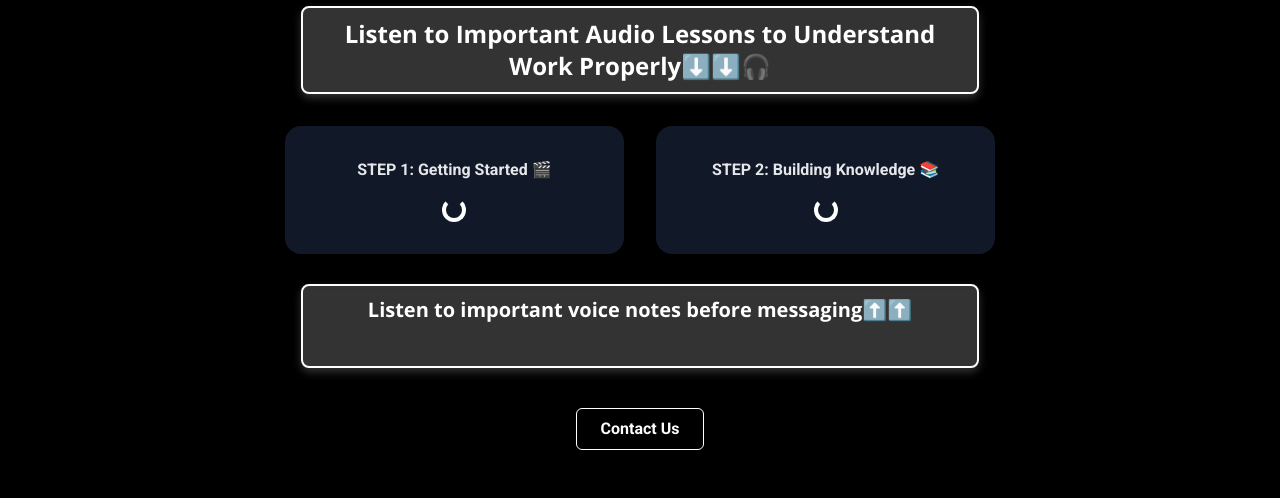
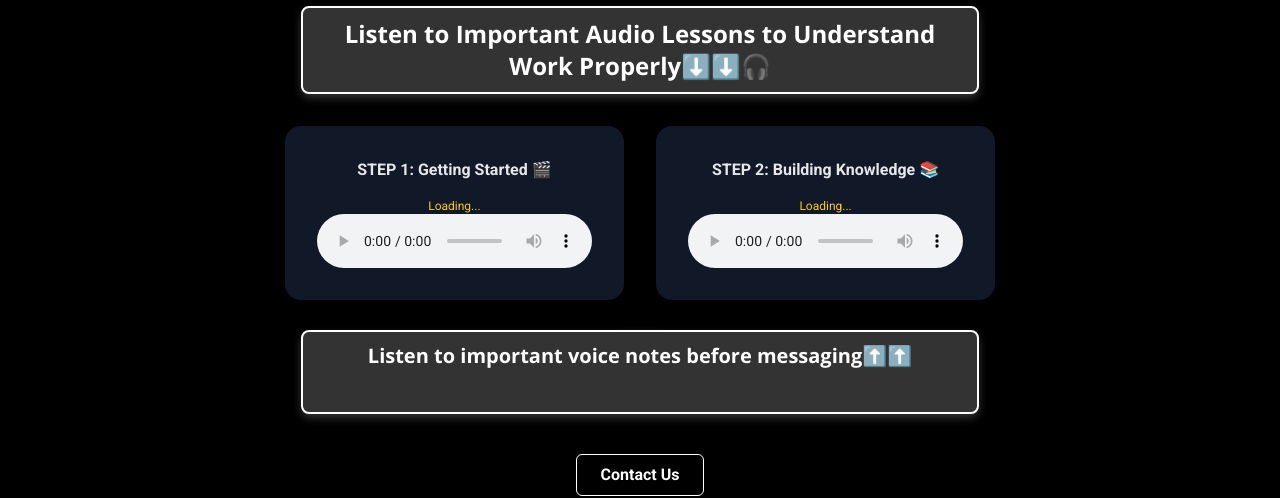
Before and after one commit to aryansighkumaya/ZIWTESTING, a plain HTML site: page index.html in a window 1280 px wide. Shown: the part 166-664 px from the top of the page. Drawn offline with nearby package versions, Linux system fonts and the light colour scheme.

Commit message:
New real time audios added

```diff
--- a/index.html
+++ b/index.html
@@ -69,23 +69,20 @@
             <ul class="flex flex-col sm:flex-row gap-8 justify-center">
                 <li class="bg-gray-900 p-8 rounded-2xl shadow-xl text-center w-full sm:w-2/5">
                     <p class="font-bold text-base mb-4">STEP 1: Getting Started 🎬</p>
-                    <div class="audio-container">
-                        <div class="loading-spinner" id="spinner1"></div>
-                        <audio controls class="w-full" id="audio1">
+                    <p id="loading1" class="text-yellow-400">Loading...</p> <!-- Loading text -->
+                    <audio id="audio1" controls class="w-full" disabled>
                         <source src="AAFREEN STEP 1.mp3" type="audio/mp3" />
                         Your browser does not support the audio element.
                     </audio>
-                    </div>
                 </li>
+
                 <li class="bg-gray-900 p-8 rounded-2xl shadow-xl text-center w-full sm:w-2/5">
                     <p class="font-bold text-base mb-4">STEP 2: Building Knowledge 📚</p>
-                    <div class="audio-container">
-                        <div class="loading-spinner" id="spinner2"></div>
-                        <audio controls class="w-full" id="audio2">
+                    <p id="loading2" class="text-yellow-400">Loading...</p> <!-- Loading text -->
+                    <audio id="audio2" controls class="w-full" disabled>
                         <source src="AAFREEN STEP 2.mp3" type="audio/mp3" />
                         Your browser does not support the audio element.
                     </audio>
-                    </div>
                 </li>
             </ul>
             <div class="mb-10">
@@ -266,29 +263,24 @@ function handleSwipe() {
     autoSlideInterval = setInterval(slideImages, 3000);
 }
 
-function handleAudioLoading(audioId, spinnerId) {
-        const audio = document.getElementById(audioId);
-        const spinner = document.getElementById(spinnerId);
+document.addEventListener("DOMContentLoaded", function () {
+    function checkAudioLoaded(audioId, loadingId) {
+        let audio = document.getElementById(audioId);
+        let loadingText = document.getElementById(loadingId);
 
-        // Show spinner initially
-        spinner.style.display = "block";
-        audio.style.display = "none";
+        audio.oncanplaythrough = function () {
+            loadingText.style.display = "none"; // Hide loading text
+            audio.removeAttribute("disabled"); // Enable play button
+        };
 
-        audio.addEventListener("canplaythrough", () => {
-            // Hide spinner when the audio is fully loaded
-            spinner.style.display = "none";
-            audio.style.display = "block";
-        });
-
-        audio.addEventListener("error", () => {
-            spinner.style.display = "none";
-            audio.style.display = "block";
-        });
+        audio.onwaiting = function () {
+            loadingText.style.display = "block"; // Show loading text when buffering
+        };
     }
 
-    // Apply to each audio element
-    handleAudioLoading("audio1", "spinner1");
-    handleAudioLoading("audio2", "spinner2");
+    checkAudioLoaded("audio1", "loading1");
+    checkAudioLoaded("audio2", "loading2");
+});
     </script>
     </script>
 </body>
```
Lines whose indentation alone changed are shown as unchanged.
